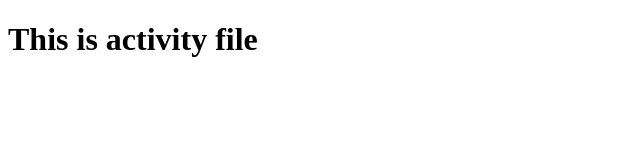
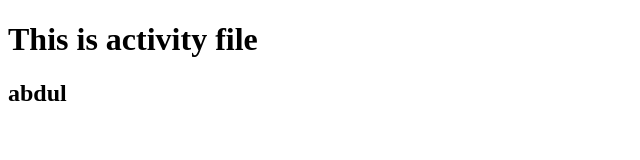
Before and after one commit to abdulhaque2005/Activety-1, a plain HTML site: page Activity.html in a window 1280 px wide. Shown: the whole page, without its empty margins (0-640 px from the left). Drawn offline with Linux system fonts and the light colour scheme.

Commit message:
Update Activity.html

```diff
--- a/Activity.html
+++ b/Activity.html
@@ -7,5 +7,6 @@
 </head>
 <body>
     <h1>This is activity file</h1>
+    <h2>abdul</h2>
 </body>
 </html>
```
